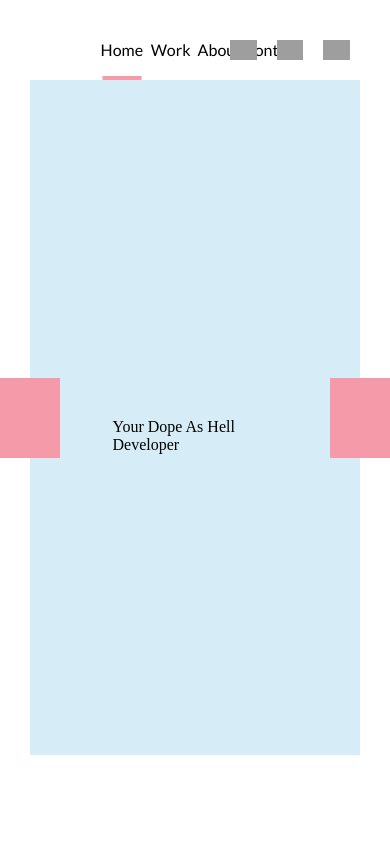
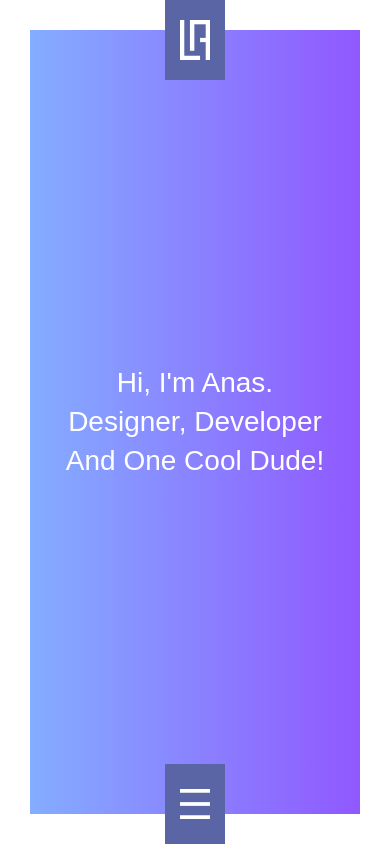
Before and after one commit to iamanas20/personal_brand_id, a website: page index.html in a window 390 px wide. Drawn offline with nearby package versions, Linux system fonts and the light colour scheme; grey boxes are pictures that could not be loaded.

Commit message:
moved on the design

```diff
--- a/css/main.scss
+++ b/css/main.scss
@@ -1,3 +1,7 @@
+
+$accent: #5965a5;
+
+
 *{
     box-sizing: border-box;
 }
@@ -46,7 +50,7 @@ body{
                     left: 50%;
                     transform: translateX(-50%);
                     height: 4px;
-                    background: rgb(245, 154, 169);
+                    background: $accent;
                 }
 
                 .active-nav-link + .active-border{
@@ -66,7 +70,7 @@ body{
                         position: absolute;
                         height: 10px;
                         width: 80%;
-                        background: rgb(255, 190, 201);
+                        background: #a5b2ff;
                         z-index: -1;
                         left: 0;
                         bottom: 0;
@@ -74,9 +78,8 @@ body{
 
                     &:hover{
                         .hover-effect{
-                            animation: 170ms appear 1;
+                            animation: 200ms appear 1;
                             display: block;
-                            // opacity: .7;
                         }
                     }
                 }
@@ -106,65 +109,7 @@ body{
                 }
             }
         }
-
     }
-
-
-
-
-
-    // background-image: linear-gradient(rgba(54, 0, 0, 0.5), rgba(73, 20, 20, 0.5)), url("../assets/SandDune.png");
-    // background-repeat: repeat;
-    // background-repeat-x: no-repeat;
-    // background-size: cover;
-    // background-repeat-y: no-repeat;
-    // height: 100vh;
-    // max-height: 720px;
-    // min-height: 667px;
-
-    // .flex-container{
-    //     padding-top: 100px;
-    //     padding-bottom: 150px;
-    // }
-
-    // .brand-id{
-    //     width: auto;
-    //     text-align: center;
-    //     margin-bottom: 60px;
-    //     img{
-    //         height: 60px;
-    //     }
-    // }
-
-    // .hero-content-container{
-    //     text-align: center;
-    //     flex-grow: 1;
-    //     color: #ffffff;
-
-    //     .brand-id-text{
-    //         font: 700 18px 'Lato', sans-serif;
-    //         letter-spacing: .7em;
-    //         vertical-align: middle;
-    //         margin-bottom: 100px;
-    //     }
-
-    //     .brand-id-content{
-    //         font: 300 42px 'Nunito', sans-serif;
-    //         width: 60%;
-    //         margin: auto;
-    //     }
-    // }
-
-    // .scroll-down-indicator{
-    //     position: absolute;
-    //     bottom: 10px;
-    //     left: 50%;
-    //     animation: 1.3s scroll infinite;
-
-    //     img{
-    //         height: 30px;
-    //     }
-    // }
 }
 
 .content-section{
@@ -179,10 +124,11 @@ body{
     .home-section{
         width: 100%;
         padding: 0 30px;
+        padding-bottom: 30px;
 
         .hero-stripe-container{
             height: 80vh;
-            background: #d6edf8;
+            background-image: linear-gradient(to right, #84adff, #9058ff);
             position: relative;
 
             .logo-container{
@@ -190,10 +136,19 @@ body{
                 top: 50%;
                 transform: translateY(-50%);
                 left: -30px;
-                background: rgb(245, 154, 169);
+                background: $accent;
                 width: 60px;
                 height: 80px;
                 cursor: pointer;
+                display: block;
+
+                img{
+                    width: 50%;
+                    position: absolute;
+                    top: 50%;
+                    left: 50%;
+                    transform: translate(-50%, -50%);
+                }
             }
 
             .easter-egg-container{
@@ -201,17 +156,29 @@ body{
                 top: 50%;
                 transform: translateY(-50%);
                 right: -30px;
-                background: rgb(245, 154, 169);
+                background: $accent;
                 width: 60px;
                 height: 80px;
                 cursor: pointer;
+                display: block;
+
+                img{
+                    width: 50%;
+                    position: absolute;
+                    top: 50%;
+                    left: 50%;
+                    transform: translate(-50%, -50%);
+                }
             }
 
             .hero-text{
                 position: absolute;
                 top: 50%;
                 left: 50%;
-                transform: translate(-50%);
+                transform: translate(-50%, -50%);
+                color: white;
+                font: 400 48px/1.4 "Source Pro", sans-serif;
+                text-align: center;
             }
         }
     }
@@ -225,14 +192,85 @@ body{
     100%{
         width: 80%;
     }
-  }
+}
 
-@media screen and (max-width: 900px) {
-    .hero-section{
-        .hero-content-container{
-            .brand-id-content{
-                width: 80%;
+@media screen and (max-width: 1000px) {
+    .content-section{
+        .home-section{
+            .hero-stripe-container{
+                .hero-text{
+                    font: 400 42px/1.4 "Source Pro", sans-serif;
+                }
             }
         }
     }
 }
+
+@media screen and (max-width: 800px) {
+    .hero-section{
+        .nav-bar{
+            .social-media{
+                display: none;
+            }
+        }
+    }
+}
+
+@media screen and (max-width: 600px) {
+    .hero-section{
+        .nav-bar{
+            display: none;
+        }
+    }
+
+    .content-section{
+        .home-section{
+            width: 100%;
+            padding: 30px;
+
+            .hero-stripe-container{
+                height: calc(100vh - 60px);
+
+                .logo-container{
+                    left: 50%;
+                    transform: translateX(-50%);
+                    top: -30px;
+                }
+
+                .easter-egg-container{
+                    left: 50%;
+                    transform: translateX(-50%);
+                    bottom: -30px;
+                    right: unset;
+                    top: unset;
+                }
+            }
+        }
+    }
+}
+
+@media screen and (max-width: 850px) {
+      .content-section{
+          .home-section{
+              .hero-stripe-container{
+                  .hero-text{
+                    font-size: 4vw;
+                }
+            }
+        }
+    }
+}
+
+
+@media screen and (max-width: 700px) {
+      .content-section{
+          .home-section{
+              .hero-stripe-container{
+                  .hero-text{
+                    font-size: 28px;
+                    width: 90%;
+                }
+            }
+        }
+    }
+}
--- a/index.html
+++ b/index.html
@@ -8,13 +8,14 @@
     <link rel="stylesheet" type="text/css" media="screen" href="css/main.css">
     <link href="https://fonts.googleapis.com/css?family=Lato:100,300,400,700,900" rel="stylesheet">
     <link href="https://fonts.googleapis.com/css?family=Nunito+Sans:300,400,600,700,800" rel="stylesheet">
+    <link href="https://fonts.googleapis.com/css?family=Oswald:300,400,500,600" rel="stylesheet">
+    <link href="https://fonts.googleapis.com/css?family=Source+Sans+Pro:300,400,600,700" rel="stylesheet">
     <script src="jquery-3.3.1.min.js"></script>
     <script src="https://ajax.googleapis.com/ajax/libs/jquery/3.3.1/jquery.min.js"></script>
 </head>
 <body onload="onLoad()" >
     <div class="hero-section">
         <div class="section-wrapper">
-
             <div class="nav-bar">
                 <div class="nav-links">
                     <div class="link">
@@ -70,10 +71,22 @@
         <div class="section home-section show-section">
             <div class="section-wrapper">
                 <div class="hero-stripe-container">
-                    <div class="logo-container"></div>
-                    <div class="easter-egg-container"></div>
+                    <div class="logo-container">
+                        <img src="./assets/LogoReadyForC4D small.png" />
+                    </div>
+                    <div class="easter-egg-container">
+                        <img src="./assets/menudah.png" />
+                    </div>
                     <div class="hero-text">
-                        Your Dope As Hell Developer
+                        <div>
+                            Hi, I'm Anas.
+                        </div>
+                        <div>
+                            Designer, Developer
+                        </div>
+                        <div>
+                            And One Cool Dude!
+                        </div>
                     </div>
                 </div>
             </div>
```
Also changed, not shown: assets/menu-of-three-lines.png (added), assets/menudah.png (added), css/main.css, 1 other file.
